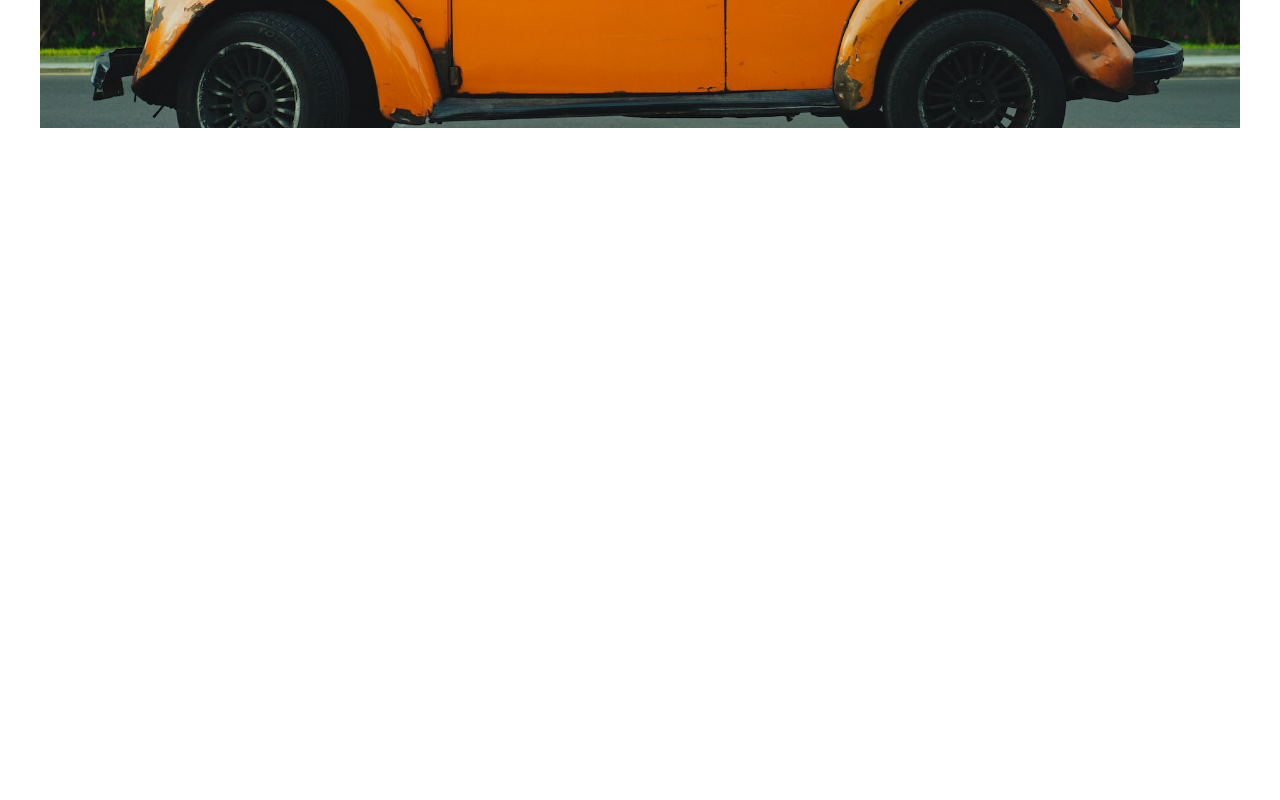
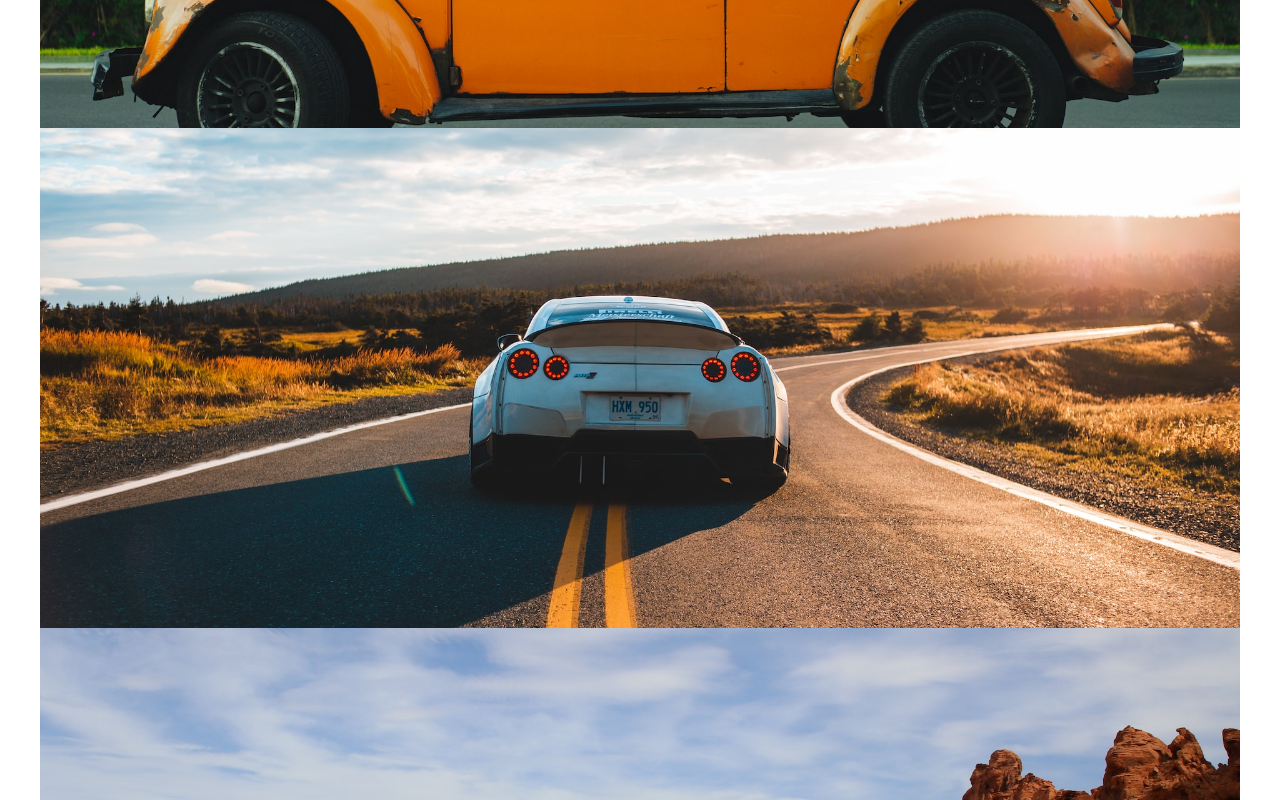
Before and after one commit to Dmitry27Zh/react-image-slider, a React (Vite) app: page / in a window 1280 px wide. Shown: the part 380-1180 px from the top of the page. Before the commit the page ends 800 px from the top, so only its background shows below. Built offline with nearby package versions, Linux system fonts and the light colour scheme.

Commit message:
Render all images

```diff
--- a/src/components/ImageSlider.tsx
+++ b/src/components/ImageSlider.tsx
@@ -29,7 +29,9 @@ const ImageSlider = ({ imageUrls }: ImageSliderProps) => {
 
   return (
     <div style={{ position: 'relative', width: '100%', height: '100%' }}>
-      <img className="img-slider-img" src={imageUrls[imageIndex]} alt="Main image" />
+      {imageUrls.map((imageUrl) => (
+        <img key={crypto.randomUUID()} className="img-slider-img" src={imageUrl} alt="Image" />
+      ))}
       <button className="img-slider-btn" style={{ left: 0 }} onClick={showPrevImage}>
         <ArrowBigLeft />
       </button>
```
